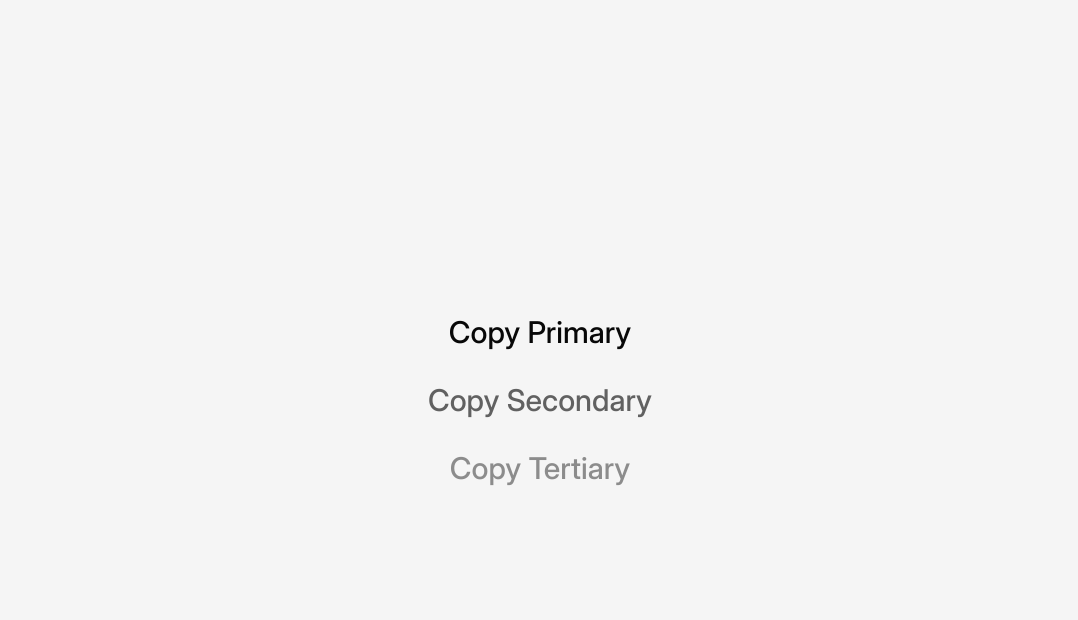
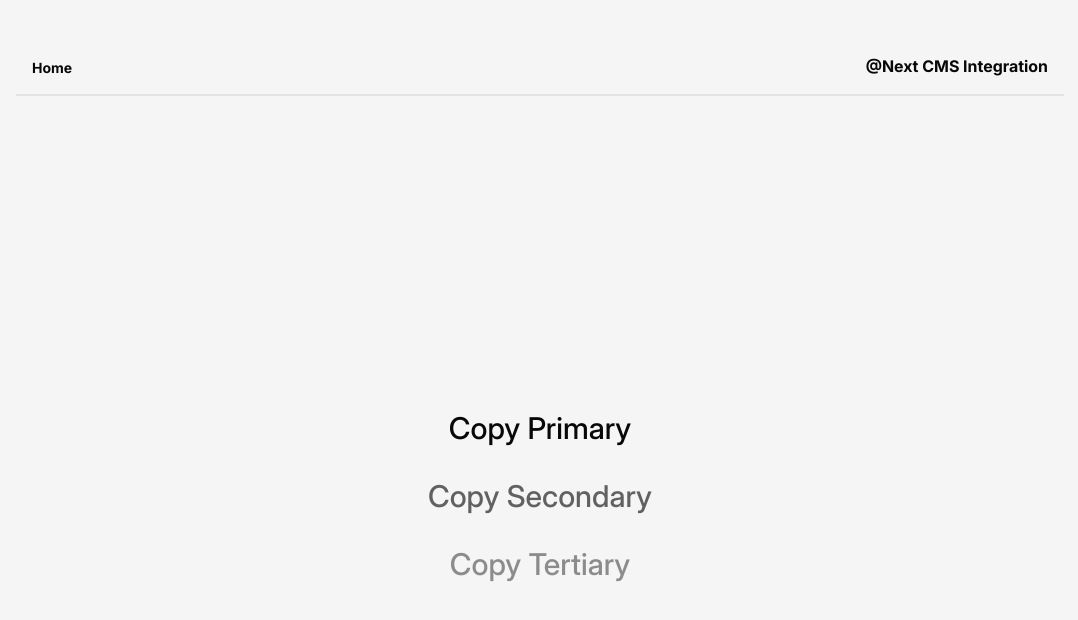
Before and after one commit to blkhurst/next-cms-integration, a Next.js app: page / in a window 1280 px wide. Shown: the top 620 px of the page, without its empty margins (100-1178 px from the left). Built offline with nearby package versions, Linux system fonts and the light colour scheme.

Commit message:
feat: add header

```diff
--- a/app/layout.tsx
+++ b/app/layout.tsx
@@ -1,8 +1,9 @@
 import type { Metadata } from "next";
 import localFont from "next/font/local";
 import "./globals.css";
+import Header from "@/components/header";
 
-export const interVariable = localFont({
+const interVariable = localFont({
   src: "../assets/fonts/InterVariable.woff2",
   variable: "--font-inter",
   weight: "100 900",
@@ -21,6 +22,7 @@ export default function RootLayout({ children }: RootLayoutProps) {
   return (
     <html lang="en">
       <body className={`${interVariable.variable} antialiased`}>
+        <Header />
         {children}
       </body>
     </html>
--- /dev/null
+++ b/components/header.tsx
@@ -0,0 +1,29 @@
+"use client";
+import Link from "next/link";
+import { usePathname } from "next/navigation";
+
+const navLinks = [{ title: "Home", href: "/" }];
+
+export default function Header() {
+  const pathname = usePathname();
+
+  return (
+    <header className="max-w-container w-full bg-background">
+      <div className="flex h-20 items-end justify-between border-b-2 px-2 py-4 md:h-24 md:px-4">
+        <nav className="flex items-center gap-4 text-sm">
+          {navLinks.map(({ title, href }) => (
+            <Link
+              className={pathname === href ? "font-bold" : ""}
+              key={href}
+              href={href}
+            >
+              {title}
+            </Link>
+          ))}
+        </nav>
+
+        <Link href={"/"} className="font-bold">@Next CMS Integration</Link>
+      </div>
+    </header>
+  );
+}
```
